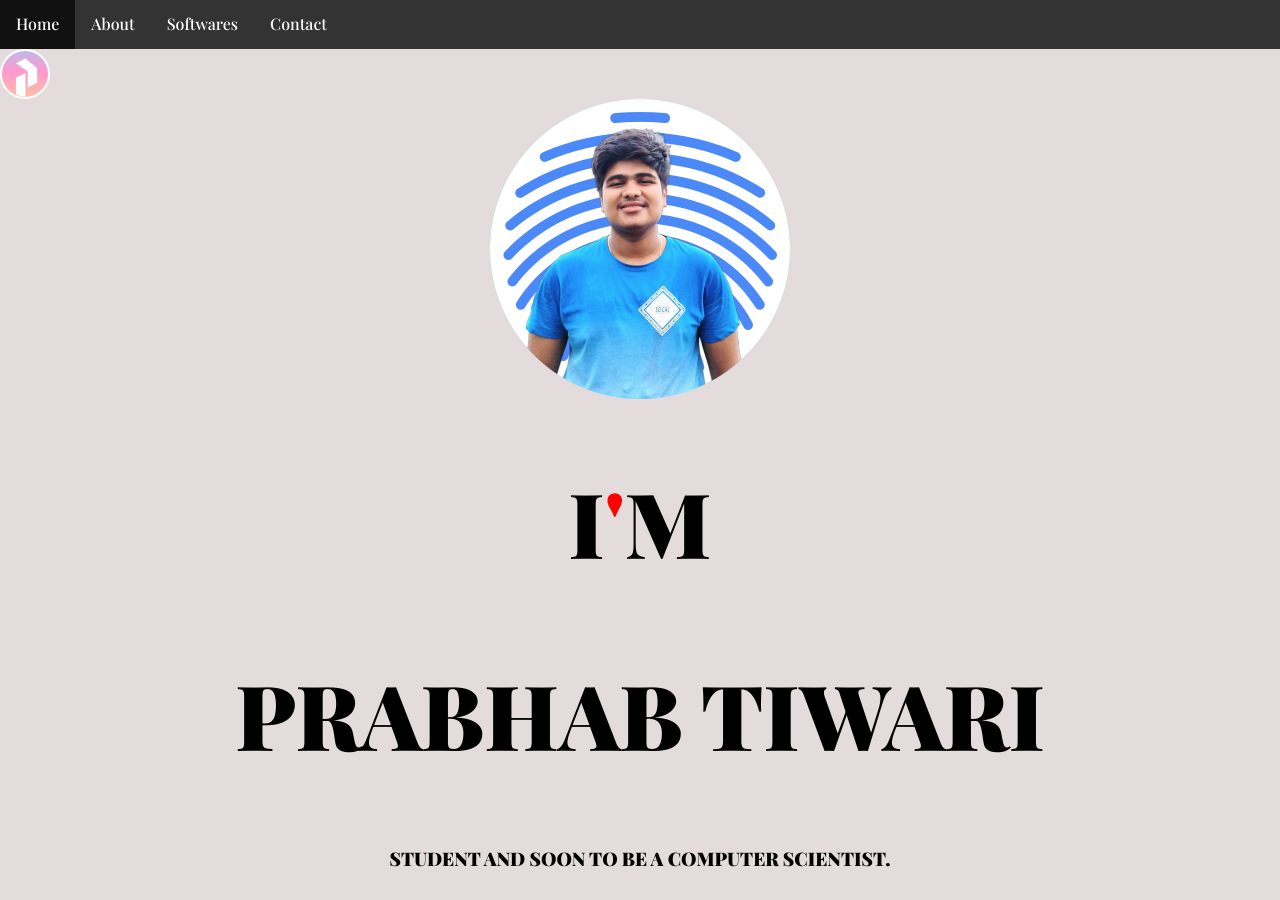
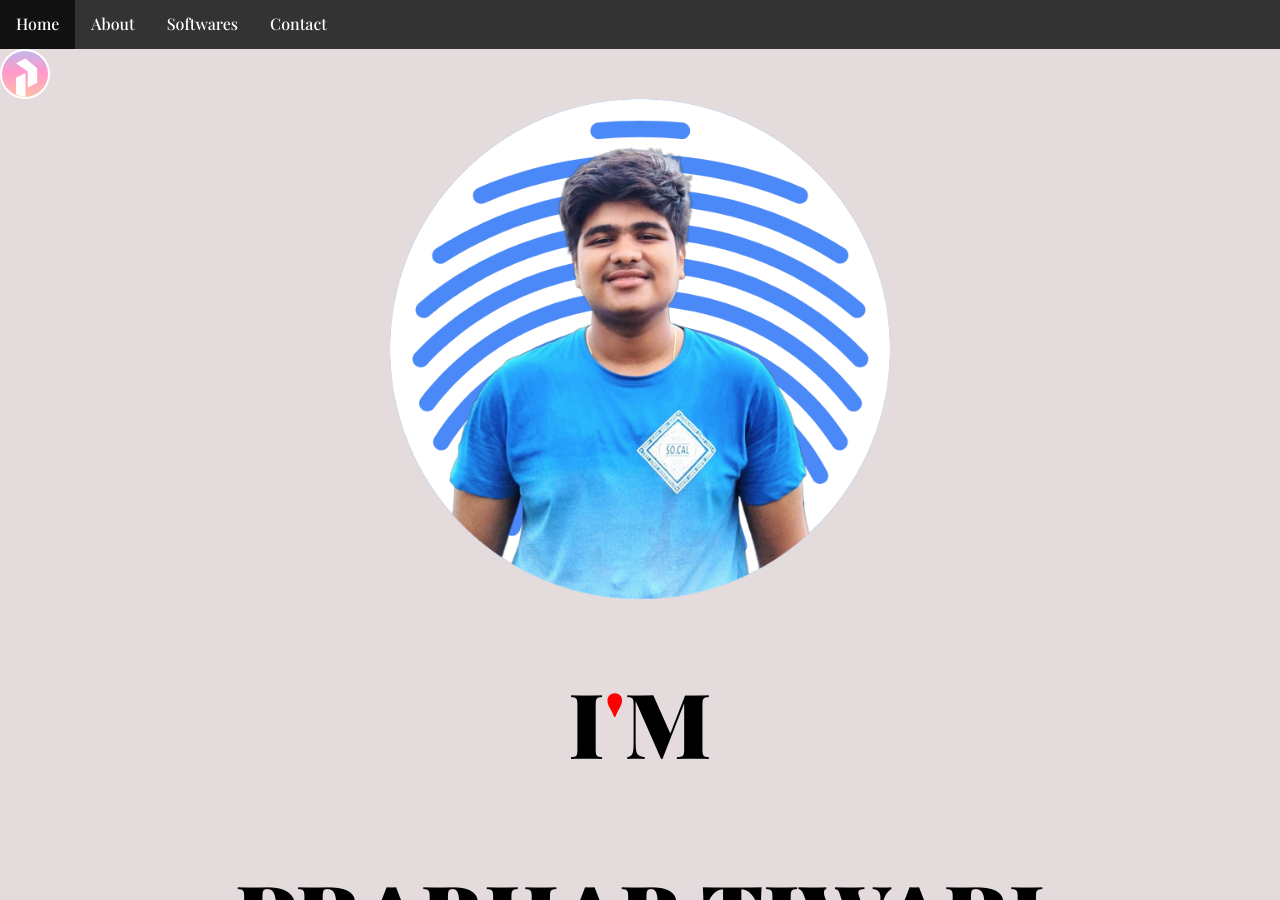
Before and after one commit to PrabhabTiwari/website, a Jekyll site: the page built from index.html, in a window 1280 px wide and 900 px high. Built offline with Jekyll 4.4.1, drawn with Linux system fonts in a browser that asks for light colours.

Commit message:
Update index.html

```diff
--- a/index.html
+++ b/index.html
@@ -15,7 +15,7 @@ layout: base
 
 
 
-<img src="pffp.png" alt="Avatar" style="width:300px">
+<img src="pffp.png" alt="Avatar" style="width:500px">
 </div>
 
 
```
